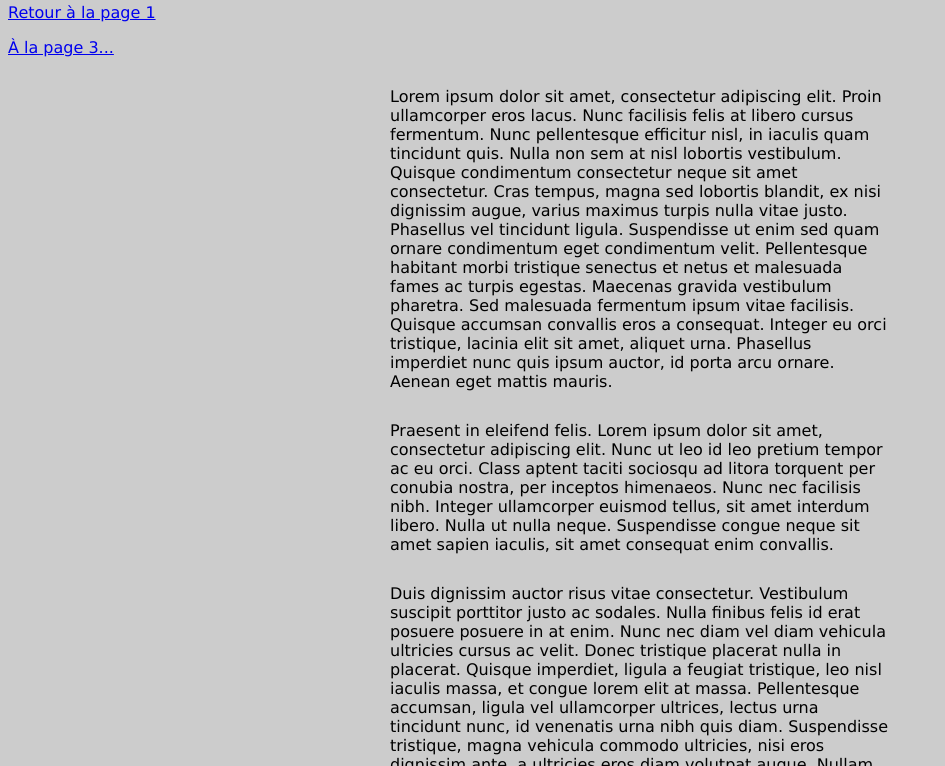
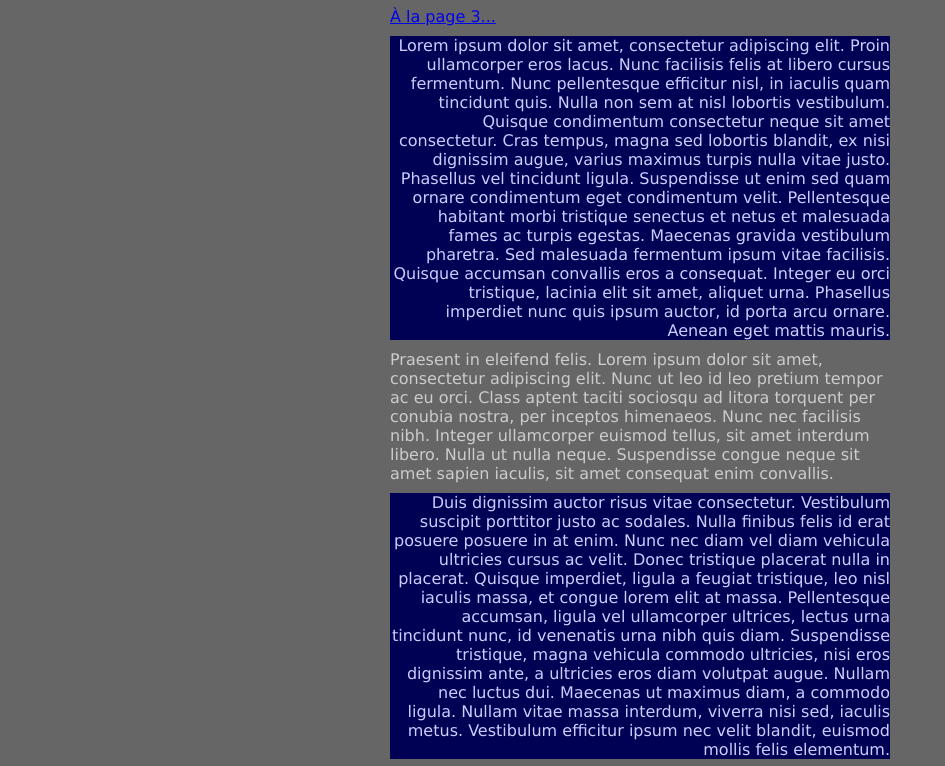
Before and after one commit to zbiggs12/zbiggs12.github.io, a plain HTML site: page root/fr/toto/page_2.html in a window 1280 px wide. Shown: the part 78-844 px from the top of the page, without its empty margins (0-945 px from the left). Drawn offline with Linux system fonts and the light colour scheme.

Commit message:
root folder

```diff
--- a/root/fr/toto/page_2.html
+++ b/root/fr/toto/page_2.html
@@ -4,38 +4,46 @@
         <meta charset="utf-8">
         <title>Page 2</title>
         <style>
-            #para1, #para2, #para3, #para4, #para5{
+            body{
+                font-family: verdana;
+                background-color: #666;
+            }
+            p{
                 width: 500px;
-                margin: 30px auto;
-                font-family: verdana;
+                margin: 10px auto;
+                color: #ccc;
+                text-align: right;
             }
-            body {
-                font-family: verdana;
-                background-color: #ccc;
+            h1{
+                width: 500px;
+                margin: auto;
             }
-
-
-
-
-
-
-
+            .pDroite{
+                text-align: right;
+                color: #ccF;
+            }
+            .pGauche{
+                text-align: left;
+            }
+            .toto{
+                background-color: #005;
+            }
         </style>
     </head>
 
     <body>
         <h1>Bienvenue sur la page 2!</h1>
-        <p><a href="../../index.html" target="toto">Retour à la page 1</a></p>
-        <p><a href="../titi/page_3.html" target="toto">À la page 3...</a></p>
+        <p class="pDroite toto"><a href="../../index.html" target="toto">Retour à la page 1</a></p>
+        <p class="pGauche"><a href="../titi/page_3.html" target="toto">À la page 3...</a></p>
 
-        <p id="para1">Lorem ipsum dolor sit amet, consectetur adipiscing elit. Proin ullamcorper eros lacus. Nunc facilisis felis at libero cursus fermentum. Nunc pellentesque efficitur nisl, in iaculis quam tincidunt quis. Nulla non sem at nisl lobortis vestibulum. Quisque condimentum consectetur neque sit amet consectetur. Cras tempus, magna sed lobortis blandit, ex nisi dignissim augue, varius maximus turpis nulla vitae justo. Phasellus vel tincidunt ligula. Suspendisse ut enim sed quam ornare condimentum eget condimentum velit. Pellentesque habitant morbi tristique senectus et netus et malesuada fames ac turpis egestas. Maecenas gravida vestibulum pharetra. Sed malesuada fermentum ipsum vitae facilisis. Quisque accumsan convallis eros a consequat. Integer eu orci tristique, lacinia elit sit amet, aliquet urna. Phasellus imperdiet nunc quis ipsum auctor, id porta arcu ornare. Aenean eget mattis mauris.</p>
+        <p class="pDroite toto">Lorem ipsum dolor sit amet, consectetur adipiscing elit. Proin ullamcorper eros lacus. Nunc facilisis felis at libero cursus fermentum. Nunc pellentesque efficitur nisl, in iaculis quam tincidunt quis. Nulla non sem at nisl lobortis vestibulum. Quisque condimentum consectetur neque sit amet consectetur. Cras tempus, magna sed lobortis blandit, ex nisi dignissim augue, varius maximus turpis nulla vitae justo. Phasellus vel tincidunt ligula. Suspendisse ut enim sed quam ornare condimentum eget condimentum velit. Pellentesque habitant morbi tristique senectus et netus et malesuada fames ac turpis egestas. Maecenas gravida vestibulum pharetra. Sed malesuada fermentum ipsum vitae facilisis. Quisque accumsan convallis eros a consequat. Integer eu orci tristique, lacinia elit sit amet, aliquet urna. Phasellus imperdiet nunc quis ipsum auctor, id porta arcu ornare. Aenean eget mattis mauris.</p>
 
-        <p id="para2">Praesent in eleifend felis. Lorem ipsum dolor sit amet, consectetur adipiscing elit. Nunc ut leo id leo pretium tempor ac eu orci. Class aptent taciti sociosqu ad litora torquent per conubia nostra, per inceptos himenaeos. Nunc nec facilisis nibh. Integer ullamcorper euismod tellus, sit amet interdum libero. Nulla ut nulla neque. Suspendisse congue neque sit amet sapien iaculis, sit amet consequat enim convallis.</p>
+        <p class="pGauche">Praesent in eleifend felis. Lorem ipsum dolor sit amet, consectetur adipiscing elit. Nunc ut leo id leo pretium tempor ac eu orci. Class aptent taciti sociosqu ad litora torquent per conubia nostra, per inceptos himenaeos. Nunc nec facilisis nibh. Integer ullamcorper euismod tellus, sit amet interdum libero. Nulla ut nulla neque. Suspendisse congue neque sit amet sapien iaculis, sit amet consequat enim convallis.</p>
 
-        <p id="para3">Duis dignissim auctor risus vitae consectetur. Vestibulum suscipit porttitor justo ac sodales. Nulla finibus felis id erat posuere posuere in at enim. Nunc nec diam vel diam vehicula ultricies cursus ac velit. Donec tristique placerat nulla in placerat. Quisque imperdiet, ligula a feugiat tristique, leo nisl iaculis massa, et congue lorem elit at massa. Pellentesque accumsan, ligula vel ullamcorper ultrices, lectus urna tincidunt nunc, id venenatis urna nibh quis diam. Suspendisse tristique, magna vehicula commodo ultricies, nisi eros dignissim ante, a ultricies eros diam volutpat augue. Nullam nec luctus dui. Maecenas ut maximus diam, a commodo ligula. Nullam vitae massa interdum, viverra nisi sed, iaculis metus. Vestibulum efficitur ipsum nec velit blandit, euismod mollis felis elementum.</p>
+        <p class="pDroite toto">Duis dignissim auctor risus vitae consectetur. Vestibulum suscipit porttitor justo ac sodales. Nulla finibus felis id erat posuere posuere in at enim. Nunc nec diam vel diam vehicula ultricies cursus ac velit. Donec tristique placerat nulla in placerat. Quisque imperdiet, ligula a feugiat tristique, leo nisl iaculis massa, et congue lorem elit at massa. Pellentesque accumsan, ligula vel ullamcorper ultrices, lectus urna tincidunt nunc, id venenatis urna nibh quis diam. Suspendisse tristique, magna vehicula commodo ultricies, nisi eros dignissim ante, a ultricies eros diam volutpat augue. Nullam nec luctus dui. Maecenas ut maximus diam, a commodo ligula. Nullam vitae massa interdum, viverra nisi sed, iaculis metus. Vestibulum efficitur ipsum nec velit blandit, euismod mollis felis elementum.</p>
 
-        <p id="para4">Maecenas sed justo ipsum. Praesent ac condimentum diam. Proin a efficitur augue. Cras vulputate tortor mattis massa tristique tincidunt. Sed a nulla sit amet nisi condimentum elementum et non nisi. Praesent nibh eros, pharetra eu arcu eget, condimentum auctor metus. Curabitur ut posuere quam, vel sollicitudin nibh. Aenean posuere ultricies orci sit amet feugiat. Nam auctor, risus in sodales congue, turpis purus dignissim sem, ac volutpat felis magna sed erat. Vivamus maximus, nibh ac pulvinar blandit, lorem mauris dapibus dolor, vitae porta purus ex sit amet augue. Etiam faucibus vestibulum urna eu consectetur.</p>
+        <p class="pGauche">Maecenas sed justo ipsum. Praesent ac condimentum diam. Proin a efficitur augue. Cras vulputate tortor mattis massa tristique tincidunt. Sed a nulla sit amet nisi condimentum elementum et non nisi. Praesent nibh eros, pharetra eu arcu eget, condimentum auctor metus. Curabitur ut posuere quam, vel sollicitudin nibh. Aenean posuere ultricies orci sit amet feugiat. Nam auctor, risus in sodales congue, turpis purus dignissim sem, ac volutpat felis magna sed erat. Vivamus maximus, nibh ac pulvinar blandit, lorem mauris dapibus dolor, vitae porta purus ex sit amet augue. Etiam faucibus vestibulum urna eu consectetur.</p>
 
-        <p id="para5">Praesent ac sollicitudin mi, non laoreet lacus. Nullam non malesuada erat, et commodo massa. Cras vel suscipit urna. Aenean tincidunt, erat sit amet vehicula rutrum, leo risus faucibus diam, quis tincidunt leo ligula et nibh. Donec aliquam ante mauris, eget laoreet arcu facilisis in. Sed id velit consequat, cursus erat in, bibendum ligula. Aliquam at magna quis ex rutrum tristique. Suspendisse mattis, odio et gravida placerat, urna nisi consectetur est, et pretium purus urna sed turpis. Nullam nisl nulla, commodo vel neque at, bibendum tristique nibh. Vivamus eget lectus eros. Praesent dictum sollicitudin scelerisque. Phasellus feugiat mauris sit amet eros efficitur, vel fermentum lacus euismod. Nunc faucibus orci ut tristique ornare. Vivamus mattis neque quam, et tempor dolor cursus quis.</p>
+        <p class="pDroite toto">Praesent ac sollicitudin mi, non laoreet lacus. Nullam non malesuada erat, et commodo massa. Cras vel suscipit urna. Aenean tincidunt, erat sit amet vehicula rutrum, leo risus faucibus diam, quis tincidunt leo ligula et nibh. Donec aliquam ante mauris, eget laoreet arcu facilisis in. Sed id velit consequat, cursus erat in, bibendum ligula. Aliquam at magna quis ex rutrum tristique. Suspendisse mattis, odio et gravida placerat, urna nisi consectetur est, et pretium purus urna sed turpis. Nullam nisl nulla, commodo vel neque at, bibendum tristique nibh. Vivamus eget lectus eros. Praesent dictum sollicitudin scelerisque. Phasellus feugiat mauris sit amet eros efficitur, vel fermentum lacus euismod. Nunc faucibus orci ut tristique ornare. Vivamus mattis neque quam, et tempor dolor cursus quis.</p>
     </body>
 </html>
```
